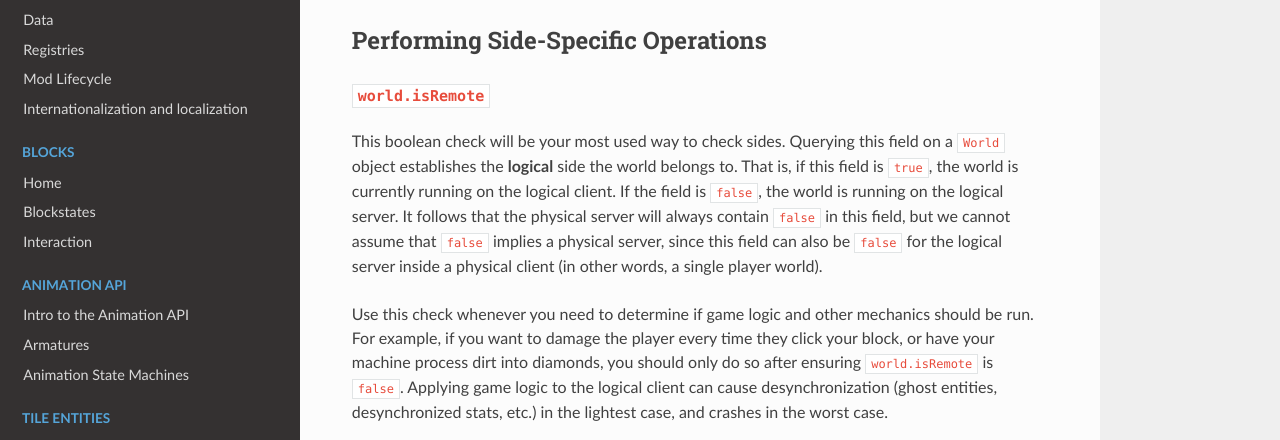
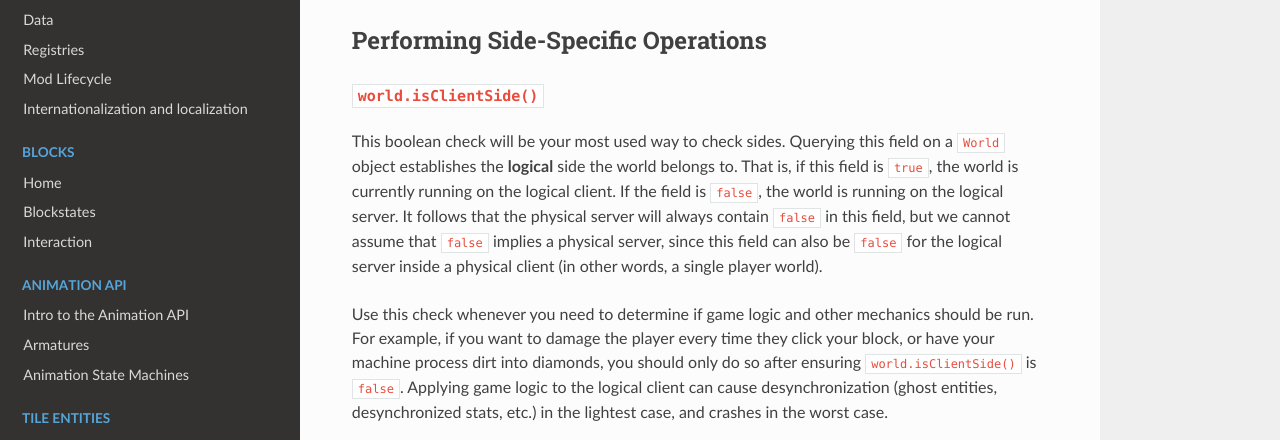
Before and after one commit to MinecraftForge/Documentation, an MkDocs documentation site: the page built from docs/concepts/sides.md, in a window 1280 px wide and 900 px high, scrolled down 744 px. Shown: the part 173-613 px from the top of the window. Built offline with MkDocs 1.6.1, drawn with Linux system fonts in a browser that asks for light colours; nearby versions of some CDN libraries.

Commit message:
Update sides.md
`isRemote` is now called `isClientSide`.

```diff
--- a/docs/concepts/sides.md
+++ b/docs/concepts/sides.md
@@ -20,11 +20,11 @@ In the Minecraft codebase, the physical side is represented by an enum called `D
 Performing Side-Specific Operations
 -----------------------------------
 
-### `world.isRemote`
+### `world.isClientSide()`
 
 This boolean check will be your most used way to check sides. Querying this field on a `World` object establishes the  **logical** side the world belongs to. That is, if this field is `true`, the world is currently running on the logical client. If the field is `false`, the world is running on the logical server. It follows that the physical server will always contain `false` in this field, but we cannot assume that `false` implies a physical server, since this field can also be `false` for the logical server inside a physical client (in other words, a single player world).
 
-Use this check whenever you need to determine if game logic and other mechanics should be run. For example, if you want to damage the player every time they click your block, or have your machine process dirt into diamonds, you should only do so after ensuring `world.isRemote` is `false`. Applying game logic to the logical client can cause desynchronization (ghost entities, desynchronized stats, etc.) in the lightest case, and crashes in the worst case.
+Use this check whenever you need to determine if game logic and other mechanics should be run. For example, if you want to damage the player every time they click your block, or have your machine process dirt into diamonds, you should only do so after ensuring `world.isClientSide()` is `false`. Applying game logic to the logical client can cause desynchronization (ghost entities, desynchronized stats, etc.) in the lightest case, and crashes in the worst case.
 
 This check should be used as your go-to default. Aside from `DistExecutor`, rarely will you need the other ways of determining side and adjusting behavior.
 
```
